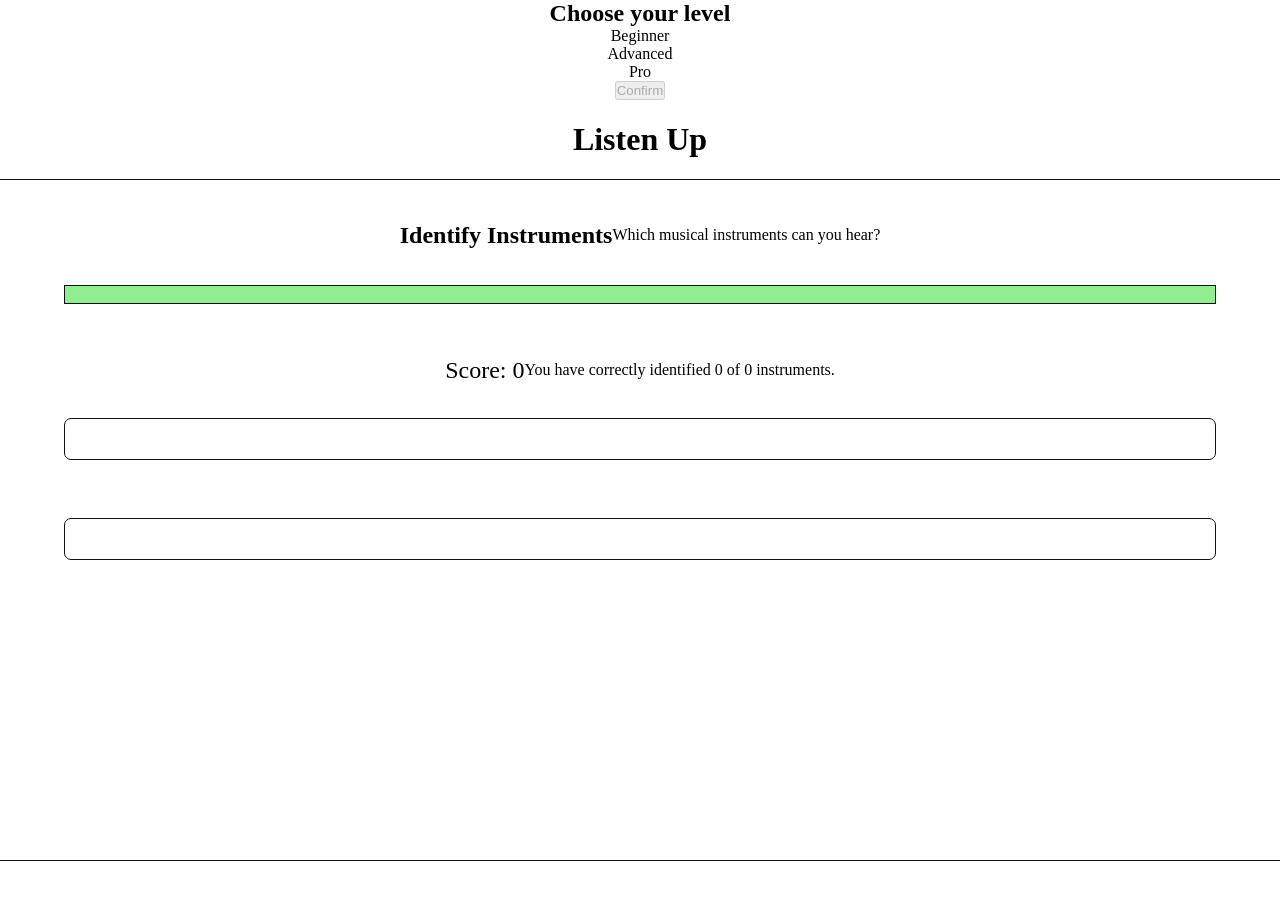
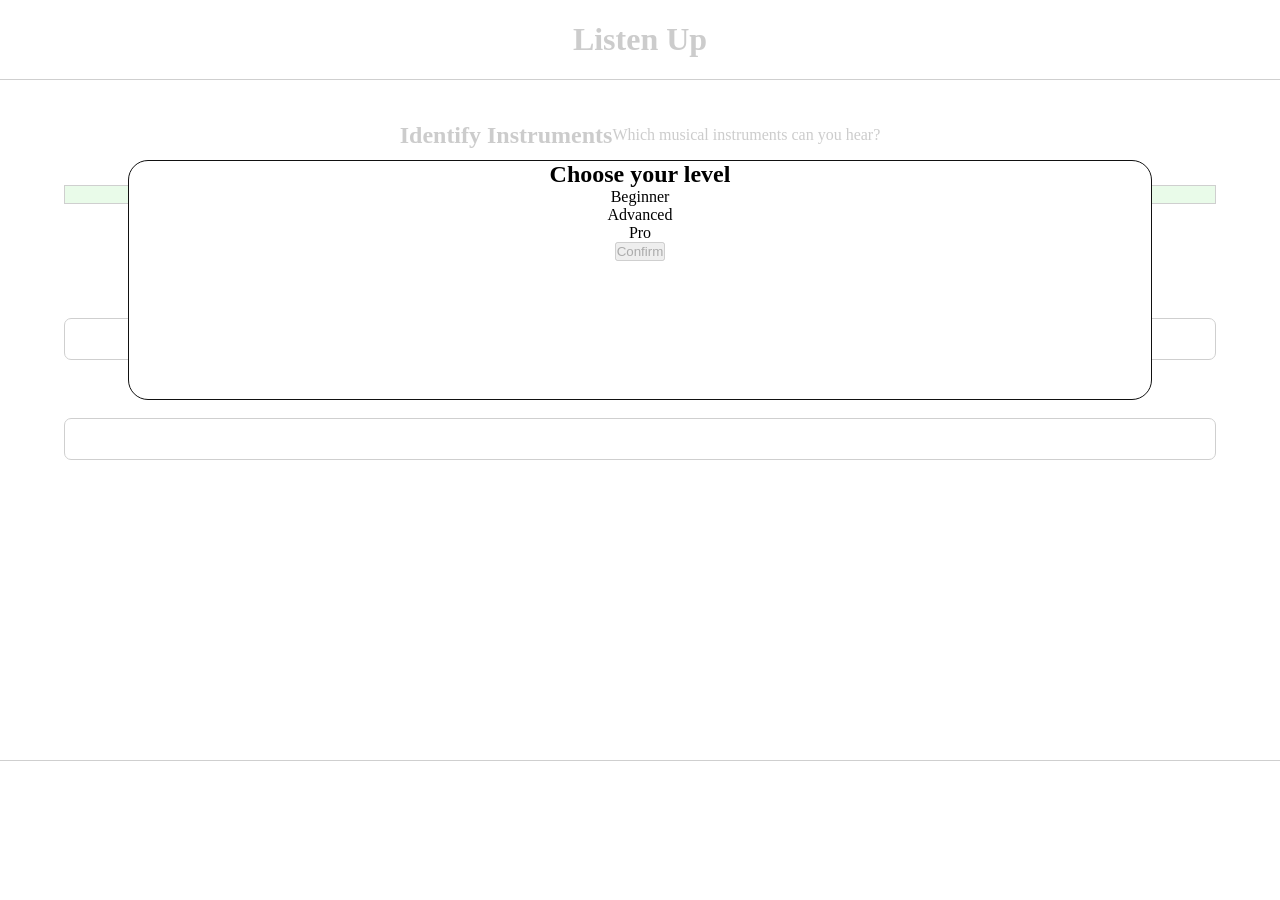
Before and after one commit to nacht-falter/listen-up, a plain HTML site: page game.html in a window 1280 px wide. After the commit the page ends 800 px from the top, so only its background shows below. Drawn offline with Linux system fonts and the light colour scheme.

Commit message:
Add style for popup windows

```diff
--- a/assets/css/style.css
+++ b/assets/css/style.css
@@ -105,8 +105,35 @@ footer {
   --------------------------------*/
 
 /*--------------------------------
-  FOOTER STLES
+  FOOTER STYLES
   --------------------------------*/
+
+/*--------------------------------
+  POPUP STYLES
+  --------------------------------*/
+#popup-area {
+  display: none;
+}
+
+#popup-content {
+  position: absolute;
+  top: 20vh;
+  right: 10vw;
+  width: 80vw;
+  min-height: 30vh;
+  border-radius: 20px;
+  border: 1px solid var(--black);
+  background-color: var(--white);
+  z-index: 3;
+}
+
+#popup-overlay {
+  position: absolute;
+  width: 100vw;
+  height: 100vh;
+  background-color: rgba(255, 255, 255, 0.8);
+  z-index: 2;
+}
 
 /*--------------------------------
   ADDITIONAL TYPOGRAPHY
```
